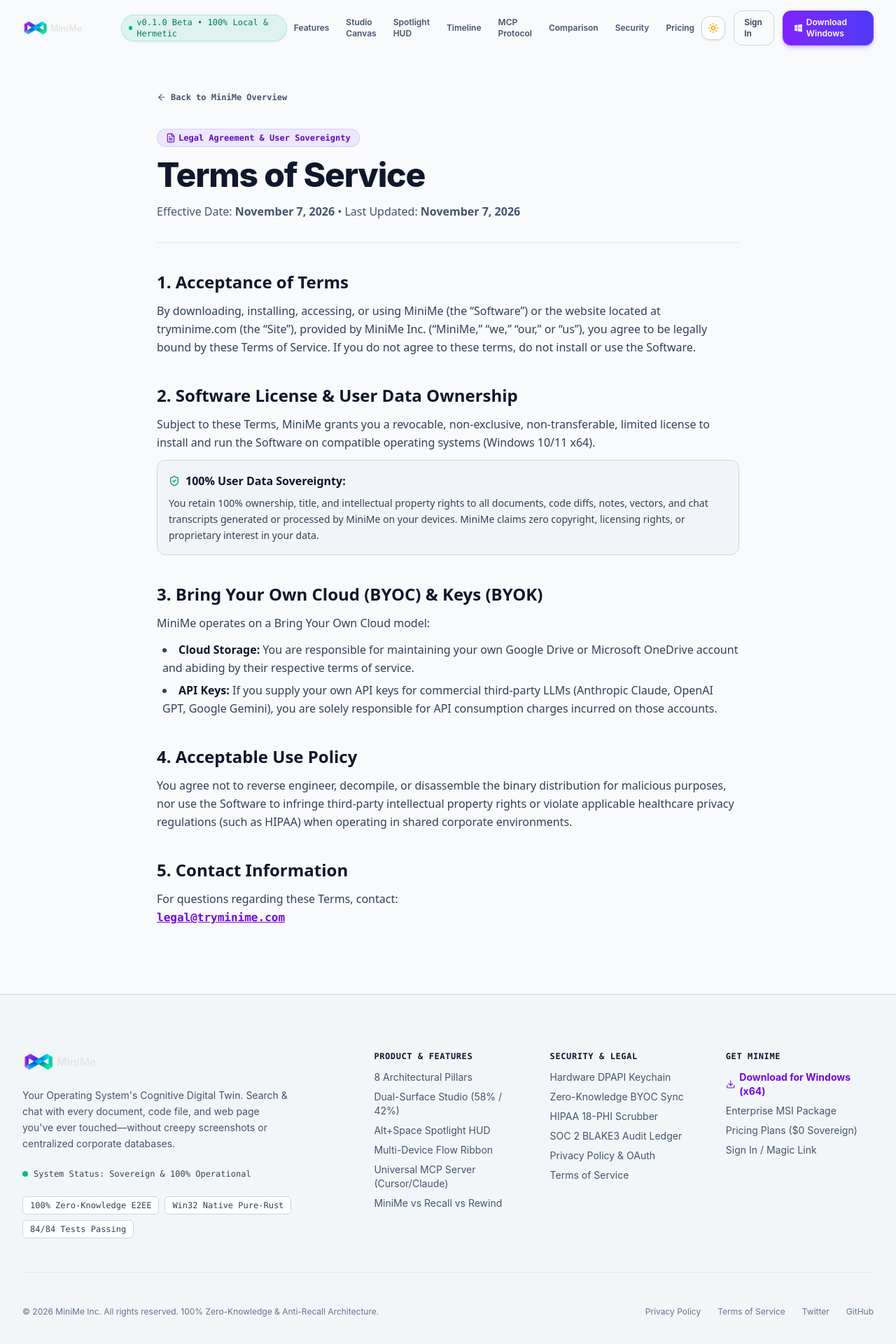
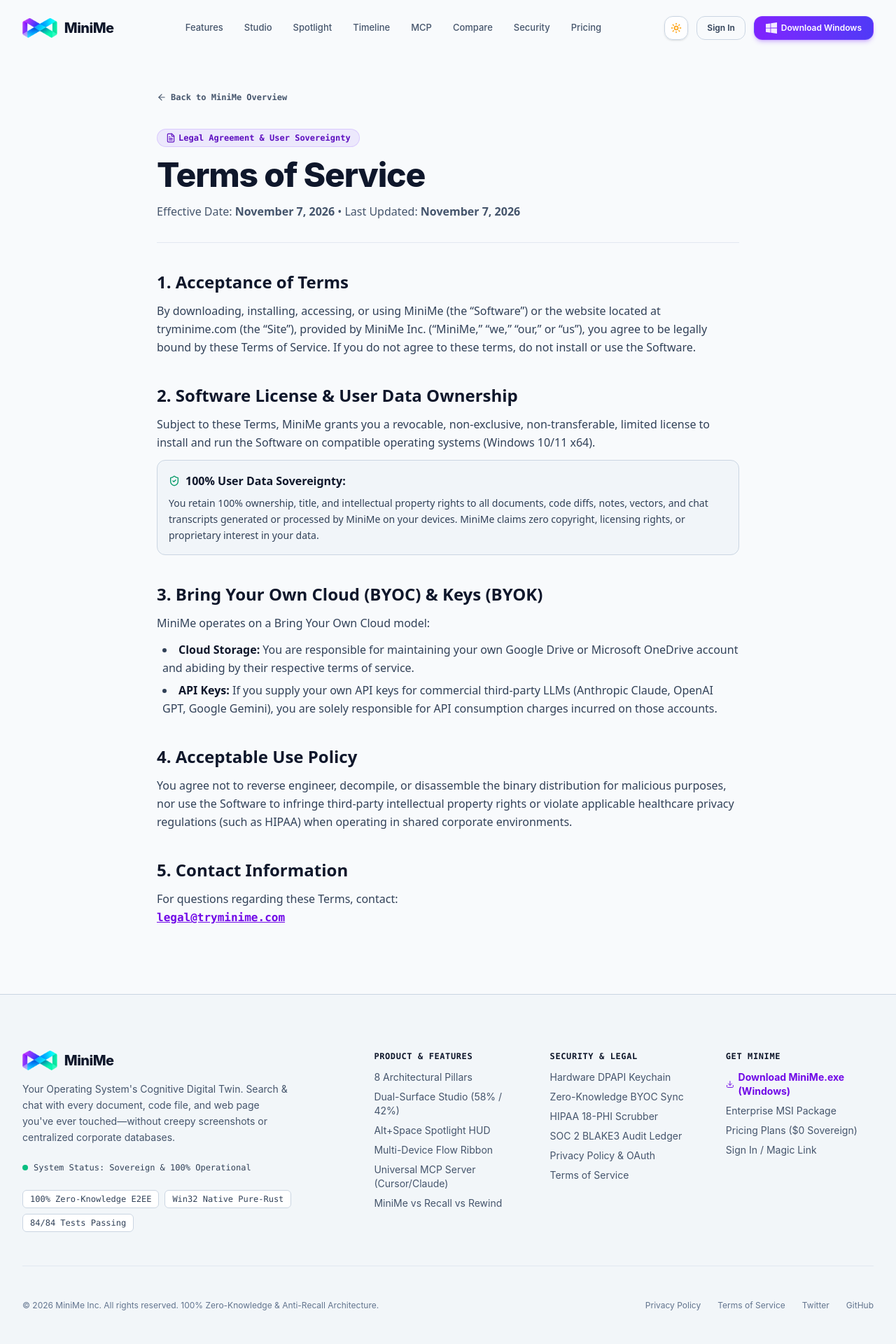
Before and after one commit to tryminime/minime-website, a Next.js app: page /terms in a window 1280 px wide. Shown: the top 1920 px of the page at 70% size. Built offline with nearby package versions, Linux system fonts and the light colour scheme.

Commit message:
refactor(website): refine navbar typography, fix light-mode logo contrast, prevent link wrapping, and update Windows download links to https://www.tryminime.com/downloads/MiniMe.exe

```diff
--- a/src/app/download/page.tsx
+++ b/src/app/download/page.tsx
@@ -110,12 +110,11 @@ export default function DownloadPage() {
 
               <div>
                 <a
-                  href="/MiniMe-Setup-x64.exe"
-                  download
-                  className="w-full inline-flex items-center justify-center py-4 px-6 rounded-xl text-base font-semibold text-white bg-gradient-to-r from-violet-600 to-indigo-600 hover:from-violet-500 hover:to-indigo-500 shadow-xl shadow-violet-600/30 border border-violet-400/30 transition-all group mb-4"
+                  href="https://www.tryminime.com/downloads/MiniMe.exe"
+                  className="w-full inline-flex items-center justify-center py-4 px-6 rounded-xl text-base font-semibold text-white bg-gradient-to-r from-violet-600 to-indigo-600 hover:from-violet-500 hover:to-indigo-500 shadow-xl shadow-violet-600/30 border border-violet-400/30 transition-all group mb-4 whitespace-nowrap"
                 >
                   <Download className="w-5 h-5 mr-2 group-hover:scale-110 transition-transform" />
-                  <span>Download MiniMe-Setup-x64.exe</span>
+                  <span>Download MiniMe.exe (x64)</span>
                 </a>
 
                 {/* SHA-256 Checksum Box */}
--- a/src/components/Footer.tsx
+++ b/src/components/Footer.tsx
@@ -12,14 +12,19 @@ export function Footer() {
         <div className="grid grid-cols-1 md:grid-cols-2 lg:grid-cols-5 gap-10">
           {/* Brand Info & Mission (Cols 1-2) */}
           <div className="lg:col-span-2 space-y-4">
-            <Link href="/" className="inline-block">
-              <Image
-                src="/logo-lockup.svg"
-                alt="MiniMe"
-                width={150}
-                height={36}
-                className="h-8 w-auto object-contain dark:brightness-100 brightness-90"
-              />
+            <Link href="/" className="inline-flex items-center space-x-2.5 group">
+              <div className="relative flex items-center justify-center">
+                <Image
+                  src="/logo.svg"
+                  alt="MiniMe Logo"
+                  width={38}
+                  height={22}
+                  className="h-7 w-auto object-contain transition-transform duration-300 group-hover:scale-105"
+                />
+              </div>
+              <span className="font-extrabold text-xl tracking-tight text-slate-900 dark:text-white transition-colors duration-200">
+                MiniMe
+              </span>
             </Link>
             <p className="text-slate-600 dark:text-zinc-400 text-xs sm:text-sm max-w-sm leading-relaxed">
               Your Operating System&apos;s Cognitive Digital Twin. Search &amp; chat with every
@@ -133,13 +138,13 @@ export function Footer() {
             </h4>
             <ul className="space-y-2 text-xs sm:text-sm">
               <li>
-                <Link
-                  href="/download"
+                <a
+                  href="https://www.tryminime.com/downloads/MiniMe.exe"
                   className="inline-flex items-center text-violet-700 dark:text-violet-400 font-bold hover:underline"
                 >
                   <Download className="w-3.5 h-3.5 mr-1.5" />
-                  <span>Download for Windows (x64)</span>
-                </Link>
+                  <span>Download MiniMe.exe (Windows)</span>
+                </a>
               </li>
               <li>
                 <Link href="/download" className="hover:text-slate-900 dark:hover:text-white transition-colors">
--- a/src/components/Hero.tsx
+++ b/src/components/Hero.tsx
@@ -138,29 +138,37 @@ export function Hero() {
           transition={{ duration: 0.6, delay: 0.3 }}
           className="mt-10 flex flex-col sm:flex-row items-center justify-center gap-4 max-w-md mx-auto sm:max-w-none"
         >
-          <Link
-            href="/download"
-            className="w-full sm:w-auto inline-flex items-center justify-center px-8 py-4 text-base font-semibold text-white bg-gradient-to-r from-violet-600 to-indigo-600 rounded-2xl hover:from-violet-500 hover:to-indigo-500 shadow-xl shadow-violet-600/25 hover:shadow-violet-600/40 border border-violet-400/25 transition-all duration-300 group"
+          <a
+            href="https://www.tryminime.com/downloads/MiniMe.exe"
+            className="w-full sm:w-auto inline-flex items-center justify-center px-8 py-4 text-base font-semibold text-white bg-gradient-to-r from-violet-600 to-indigo-600 rounded-2xl hover:from-violet-500 hover:to-indigo-500 shadow-xl shadow-violet-600/25 hover:shadow-violet-600/40 border border-violet-400/25 transition-all duration-300 group whitespace-nowrap shrink-0"
           >
             <svg
-              className="w-5 h-5 mr-3 text-white group-hover:scale-110 transition-transform duration-300"
+              className="w-5 h-5 mr-3 text-white group-hover:scale-110 transition-transform duration-300 shrink-0"
               viewBox="0 0 24 24"
               fill="currentColor"
             >
               <path d="M0 3.449L9.75 2.1v9.451H0m10.949-9.602L24 0v11.4H10.949M0 12.6h9.75v9.451L0 20.699M10.949 12.6H24V24l-12.951-1.801" />
             </svg>
             <span>Download for Windows (x64)</span>
-            <ArrowRight className="w-4 h-4 ml-2 group-hover:translate-x-1 transition-transform" />
-          </Link>
+            <ArrowRight className="w-4 h-4 ml-2 group-hover:translate-x-1 transition-transform shrink-0" />
+          </a>
 
           <a
             href="#studio-canvas"
-            className="w-full sm:w-auto inline-flex items-center justify-center px-6 py-4 text-base font-semibold text-slate-800 dark:text-zinc-200 bg-white dark:bg-white/[0.04] hover:bg-slate-100 dark:hover:bg-white/[0.08] rounded-2xl border border-slate-300 dark:border-white/10 transition-all duration-200 shadow-sm"
+            className="w-full sm:w-auto inline-flex items-center justify-center px-6 py-4 text-base font-semibold text-slate-800 dark:text-zinc-200 bg-white dark:bg-white/[0.04] hover:bg-slate-100 dark:hover:bg-white/[0.08] rounded-2xl border border-slate-300 dark:border-white/10 transition-all duration-200 shadow-sm whitespace-nowrap shrink-0"
           >
-            <Sparkles className="w-4 h-4 mr-2 text-violet-600 dark:text-violet-400" />
+            <Sparkles className="w-4 h-4 mr-2 text-violet-600 dark:text-violet-400 shrink-0" />
             <span>Explore Dual-Surface Studio</span>
           </a>
         </motion.div>
+
+        {/* Checksum & MSI secondary link */}
+        <div className="mt-3 text-xs text-slate-500 dark:text-zinc-400 font-mono">
+          <span>v0.1.0 Beta • </span>
+          <Link href="/download" className="underline hover:text-violet-600 dark:hover:text-violet-400 transition-colors">
+            View SHA-256 hashes, MSI package &amp; system specs &rarr;
+          </Link>
+        </div>
 
         {/* Real Proof Metric Bar */}
         <motion.div
--- a/src/components/McpIntegrationDemo.tsx
+++ b/src/components/McpIntegrationDemo.tsx
@@ -31,7 +31,7 @@ export function McpIntegrationDemo() {
         {
           mcpServers: {
             minime: {
-              command: "C:\\Users\\mufak\\AppData\\Local\\MiniMe\\minime-mcp.exe",
+              command: "C:\\Users\\<username>\\AppData\\Local\\MiniMe\\minime-mcp.exe",
               args: ["--stdio"],
               env: {
                 MINIME_VAULT: "personal",
@@ -50,7 +50,7 @@ export function McpIntegrationDemo() {
         {
           mcpServers: {
             minime: {
-              command: "C:\\Users\\mufak\\AppData\\Local\\MiniMe\\minime-mcp.exe",
+              command: "C:\\Users\\<username>\\AppData\\Local\\MiniMe\\minime-mcp.exe",
               args: ["--stdio"],
             },
           },
@@ -65,7 +65,7 @@ export function McpIntegrationDemo() {
         {
           mcpServers: {
             minime: {
-              command: "C:\\Users\\mufak\\AppData\\Local\\MiniMe\\minime-mcp.exe",
+              command: "C:\\Users\\<username>\\AppData\\Local\\MiniMe\\minime-mcp.exe",
               args: ["--stdio"],
             },
           },
--- a/src/components/Navbar.tsx
+++ b/src/components/Navbar.tsx
@@ -3,7 +3,7 @@
 import React, { useState, useEffect } from "react";
 import Image from "next/image";
 import Link from "next/link";
-import { Download, Menu, X, Shield, Terminal, Sparkles } from "lucide-react";
+import { Download, Menu, X } from "lucide-react";
 import { ThemeToggle } from "@/components/ThemeToggle";
 
 export function Navbar() {
@@ -20,11 +20,11 @@ export function Navbar() {
 
   const navLinks = [
     { name: "Features", href: "#features" },
-    { name: "Studio Canvas", href: "#studio-canvas" },
-    { name: "Spotlight HUD", href: "#spotlight-demo" },
+    { name: "Studio", href: "#studio-canvas" },
+    { name: "Spotlight", href: "#spotlight-demo" },
     { name: "Timeline", href: "#flow-ribbon" },
-    { name: "MCP Protocol", href: "#mcp-integration" },
-    { name: "Comparison", href: "#comparison" },
+    { name: "MCP", href: "#mcp-integration" },
+    { name: "Compare", href: "#comparison" },
     { name: "Security", href: "#security" },
     { name: "Pricing", href: "#pricing" },
   ];
@@ -33,81 +33,87 @@ export function Navbar() {
     <header
       className={`fixed top-0 left-0 right-0 z-50 transition-all duration-300 ${
         scrolled
-          ? "bg-white/90 dark:bg-[#09090b]/90 backdrop-blur-xl border-b border-slate-200 dark:border-white/10 shadow-lg shadow-slate-200/50 dark:shadow-black/50"
+          ? "bg-white/95 dark:bg-[#09090b]/95 backdrop-blur-xl border-b border-slate-200 dark:border-white/10 shadow-lg shadow-slate-200/50 dark:shadow-black/50"
           : "bg-transparent border-b border-transparent"
       }`}
     >
       <div className="max-w-7xl mx-auto px-4 sm:px-6 lg:px-8">
-        <div className="flex items-center justify-between h-20">
-          {/* Left: Brand Logo & Audited Version Pill */}
-          <div className="flex items-center space-x-3">
-            <Link href="/" className="flex items-center space-x-2.5 group">
+        <div className="flex items-center justify-between h-20 gap-3">
+          {/* Left: Brand Logo Lockup (with WCAG AAA contrast in both Light & Dark modes) & Version Pill */}
+          <div className="flex items-center space-x-3 shrink-0">
+            <Link href="/" className="flex items-center space-x-2.5 group shrink-0">
               <div className="relative flex items-center justify-center">
                 <Image
-                  src="/logo-lockup.svg"
-                  alt="MiniMe"
-                  width={140}
-                  height={34}
+                  src="/logo.svg"
+                  alt="MiniMe Logo"
+                  width={38}
+                  height={22}
                   priority
-                  className="h-8 w-auto object-contain transition-transform duration-300 group-hover:scale-105 dark:brightness-100 brightness-90"
+                  className="h-7 w-auto object-contain transition-transform duration-300 group-hover:scale-105"
                 />
               </div>
+              <span className="font-extrabold text-xl tracking-tight text-slate-900 dark:text-white transition-colors duration-200">
+                MiniMe
+              </span>
             </Link>
-            <span className="hidden lg:inline-flex items-center px-2.5 py-0.5 rounded-full text-xs font-mono font-medium bg-emerald-500/10 text-emerald-700 dark:text-emerald-400 border border-emerald-500/20 shadow-sm shadow-emerald-500/10">
+
+            {/* Compact non-wrapping badge for wide screens */}
+            <span className="hidden 2xl:inline-flex items-center px-2.5 py-0.5 rounded-full text-xs font-mono font-medium bg-emerald-500/10 text-emerald-700 dark:text-emerald-400 border border-emerald-500/20 shadow-sm shadow-emerald-500/10 whitespace-nowrap shrink-0">
               <span className="w-1.5 h-1.5 rounded-full bg-emerald-500 mr-1.5 animate-pulse" />
-              v0.1.0 Beta • 100% Local &amp; Hermetic
+              v0.1.0 Beta • Local-First
             </span>
           </div>
 
-          {/* Center: Desktop Nav Links */}
-          <nav className="hidden xl:flex items-center space-x-1">
+          {/* Center: Desktop Nav Links (Clean, single-word anchors with whitespace-nowrap) */}
+          <nav className="hidden xl:flex items-center space-x-1 lg:space-x-1.5 shrink-0">
             {navLinks.map((link) => (
               <a
                 key={link.name}
                 href={link.href}
-                className="px-2.5 py-1.5 text-xs font-semibold text-slate-600 hover:text-slate-950 dark:text-zinc-400 dark:hover:text-white rounded-lg hover:bg-slate-100 dark:hover:bg-white/[0.04] transition-all duration-200"
+                className="px-2.5 lg:px-3 py-1.5 text-[13px] font-medium text-slate-600 hover:text-slate-950 dark:text-zinc-400 dark:hover:text-white rounded-lg hover:bg-slate-100 dark:hover:bg-white/[0.04] transition-all duration-200 whitespace-nowrap shrink-0"
               >
                 {link.name}
               </a>
             ))}
           </nav>
 
-          {/* Right: Theme Toggle & Actions */}
-          <div className="hidden sm:flex items-center space-x-3">
+          {/* Right: Theme Toggle & Actions (with guaranteed single-line buttons) */}
+          <div className="hidden sm:flex items-center space-x-3 shrink-0">
             <ThemeToggle />
 
             <Link
               href="/auth/verify"
-              className="px-3.5 py-2 text-xs font-semibold text-slate-700 dark:text-zinc-300 hover:text-slate-900 dark:hover:text-white hover:bg-slate-100 dark:hover:bg-white/[0.06] rounded-xl transition-all duration-200 border border-slate-300 dark:border-white/10"
+              className="px-3.5 py-2 text-xs font-semibold text-slate-700 dark:text-zinc-300 hover:text-slate-900 dark:hover:text-white hover:bg-slate-100 dark:hover:bg-white/[0.06] rounded-xl transition-all duration-200 border border-slate-300 dark:border-white/10 whitespace-nowrap shrink-0"
             >
               Sign In
             </Link>
-            <Link
-              href="/download"
-              className="relative inline-flex items-center justify-center px-4 py-2 text-xs font-semibold text-white transition-all duration-300 bg-gradient-to-r from-violet-600 to-indigo-600 rounded-xl hover:from-violet-500 hover:to-indigo-500 shadow-md shadow-violet-600/25 hover:shadow-violet-600/40 border border-violet-400/20 group overflow-hidden"
+
+            <a
+              href="https://www.tryminime.com/downloads/MiniMe.exe"
+              className="relative inline-flex items-center justify-center px-4 py-2 text-xs font-semibold text-white transition-all duration-300 bg-gradient-to-r from-violet-600 to-indigo-600 rounded-xl hover:from-violet-500 hover:to-indigo-500 shadow-md shadow-violet-600/25 hover:shadow-violet-600/40 border border-violet-400/20 group overflow-hidden whitespace-nowrap shrink-0"
             >
               <div className="absolute inset-0 bg-white/15 opacity-0 group-hover:opacity-100 transition-opacity duration-300" />
               <svg
-                className="w-4 h-4 mr-1.5 text-white/90 group-hover:scale-110 transition-transform duration-300"
+                className="w-4 h-4 mr-1.5 text-white/90 group-hover:scale-110 transition-transform duration-300 shrink-0"
                 viewBox="0 0 24 24"
                 fill="currentColor"
               >
                 <path d="M0 3.449L9.75 2.1v9.451H0m10.949-9.602L24 0v11.4H10.949M0 12.6h9.75v9.451L0 20.699M10.949 12.6H24V24l-12.951-1.801" />
               </svg>
               <span>Download Windows</span>
-            </Link>
+            </a>
           </div>
 
           {/* Mobile Hamburger Toggle */}
-          <div className="flex xl:hidden items-center space-x-2">
+          <div className="flex xl:hidden items-center space-x-2 shrink-0">
             <ThemeToggle />
-            <Link
-              href="/download"
+            <a
+              href="https://www.tryminime.com/downloads/MiniMe.exe"
               className="p-2 text-slate-700 dark:text-zinc-300 hover:text-slate-900 dark:hover:text-white bg-violet-600/10 dark:bg-violet-600/20 rounded-lg border border-violet-500/30"
-              title="Download"
+              title="Download MiniMe.exe"
             >
               <Download className="w-4 h-4 text-violet-600 dark:text-violet-400" />
-            </Link>
+            </a>
             <button
               onClick={() => setMobileMenuOpen(!mobileMenuOpen)}
               className="p-2 text-slate-700 dark:text-zinc-400 hover:text-slate-900 dark:hover:text-white focus:outline-none focus:ring-2 focus:ring-violet-500 rounded-lg"
@@ -138,7 +144,7 @@ export function Navbar() {
                 key={link.name}
                 href={link.href}
                 onClick={() => setMobileMenuOpen(false)}
-                className="px-3 py-2 text-xs font-semibold text-slate-700 hover:text-slate-900 dark:text-zinc-300 dark:hover:text-white hover:bg-slate-100 dark:hover:bg-white/[0.05] rounded-lg transition-colors"
+                className="px-3 py-2 text-xs font-semibold text-slate-700 hover:text-slate-900 dark:text-zinc-300 dark:hover:text-white hover:bg-slate-100 dark:hover:bg-white/[0.05] rounded-lg transition-colors whitespace-nowrap"
               >
                 {link.name}
               </a>
@@ -146,14 +152,14 @@ export function Navbar() {
           </div>
 
           <div className="pt-2 border-t border-slate-200 dark:border-white/5 flex flex-col space-y-2">
-            <Link
-              href="/download"
+            <a
+              href="https://www.tryminime.com/downloads/MiniMe.exe"
               onClick={() => setMobileMenuOpen(false)}
-              className="w-full flex items-center justify-center py-2.5 text-xs font-semibold text-white bg-violet-600 hover:bg-violet-500 rounded-xl shadow-lg shadow-violet-600/30"
+              className="w-full flex items-center justify-center py-2.5 text-xs font-semibold text-white bg-violet-600 hover:bg-violet-500 rounded-xl shadow-lg shadow-violet-600/30 whitespace-nowrap"
             >
               <Download className="w-4 h-4 mr-2" />
-              Download for Windows (x64)
-            </Link>
+              Download MiniMe for Windows (x64)
+            </a>
             <Link
               href="/auth/verify"
               onClick={() => setMobileMenuOpen(false)}
--- a/src/components/Pricing.tsx
+++ b/src/components/Pricing.tsx
@@ -111,12 +111,12 @@ export function Pricing() {
             </div>
 
             <div className="mt-8 pt-4">
-              <Link
-                href="/download"
-                className="w-full inline-flex items-center justify-center px-4 py-3 text-xs sm:text-sm font-semibold text-slate-800 dark:text-zinc-200 bg-slate-100 dark:bg-white/5 hover:bg-slate-200 dark:hover:bg-white/10 rounded-xl border border-slate-300 dark:border-white/10 transition-colors"
+              <a
+                href="https://www.tryminime.com/downloads/MiniMe.exe"
+                className="w-full inline-flex items-center justify-center px-4 py-3 text-xs sm:text-sm font-semibold text-slate-800 dark:text-zinc-200 bg-slate-100 dark:bg-white/5 hover:bg-slate-200 dark:hover:bg-white/10 rounded-xl border border-slate-300 dark:border-white/10 transition-colors whitespace-nowrap"
               >
                 <span>Download Sovereign Free</span>
-              </Link>
+              </a>
             </div>
           </div>
 
```
